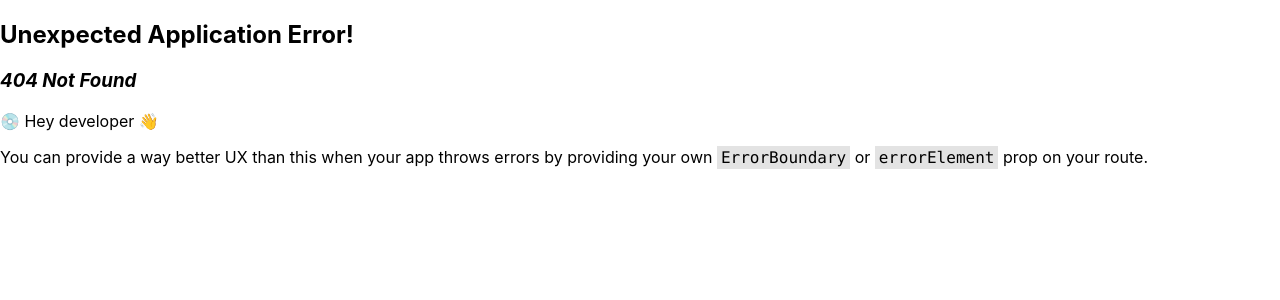
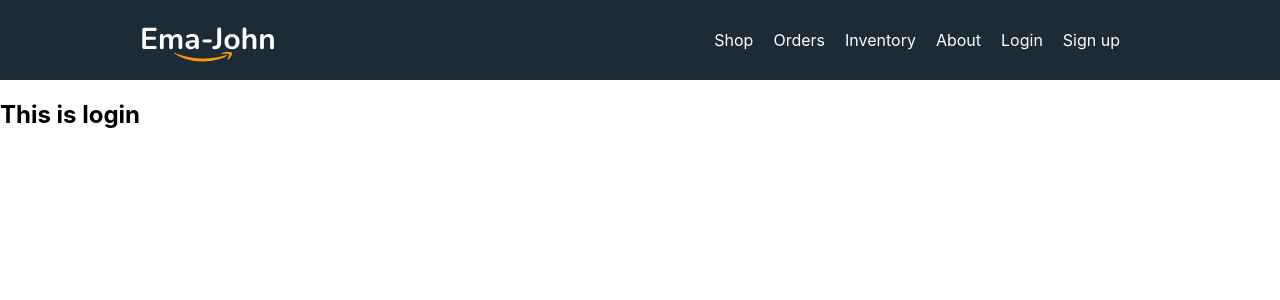
Before and after one commit to sowmik-sec/ama-zon-clone, a React (Create React App) app: page /login in a window 1280 px wide. Before the commit this address had no page. Shown: the top 300 px of the page. Built offline with nearby package versions, Linux system fonts and the light colour scheme.

Commit message:
firebase setup and creating some components

```diff
--- a/package.json
+++ b/package.json
@@ -9,6 +9,7 @@
     "@testing-library/jest-dom": "^5.16.5",
     "@testing-library/react": "^13.4.0",
     "@testing-library/user-event": "^13.5.0",
+    "firebase": "^9.17.1",
     "react": "^18.2.0",
     "react-dom": "^18.2.0",
     "react-router-dom": "^6.8.1",
--- a/src/App.js
+++ b/src/App.js
@@ -1,8 +1,10 @@
 import { createBrowserRouter, RouterProvider } from "react-router-dom";
 import About from "./components/About/About";
 import Inventory from "./components/Inventory/Inventory";
+import Login from "./components/Login/Login";
 import Orders from "./components/Orders/Orders";
 import Shop from "./components/Shop/Shop";
+import SignUp from "./components/SignUp/SignUp";
 import Main from "./layouts/Main";
 import { productsAndCartLoader } from "./loaders/ProductsAndCartLoader";
 
@@ -24,6 +26,8 @@ function App() {
         },
         { path: "/inventory", element: <Inventory /> },
         { path: "/about", element: <About /> },
+        { path: "/login", element: <Login /> },
+        { path: "/signup", element: <SignUp /> },
       ],
     },
   ]);
--- a/src/components/Header/Header.js
+++ b/src/components/Header/Header.js
@@ -13,6 +13,7 @@ const Header = () => {
         <Link to="/inventory">Inventory</Link>
         <Link to="/about">About</Link>
         <Link to="/login">Login</Link>
+        <Link to="/signup">Sign up</Link>
       </div>
     </nav>
   );
--- /dev/null
+++ b/src/components/Login/Login.js
@@ -0,0 +1,12 @@
+import React from "react";
+import "./Login.css";
+
+const Login = () => {
+  return (
+    <div>
+      <h2>This is login</h2>
+    </div>
+  );
+};
+
+export default Login;
--- /dev/null
+++ b/src/components/SignUp/SignUp.js
@@ -0,0 +1,11 @@
+import React from "react";
+
+const SignUp = () => {
+  return (
+    <div>
+      <h2>Sign up</h2>
+    </div>
+  );
+};
+
+export default SignUp;
```
Also changed, not shown: src/firebase/firebase.init.js (added, +17 -0 lines), src/components/Login/Login.css (added), src/components/SignUp/SignUp.css (added), 1 other file (tests, documents, lock files or other folders).
